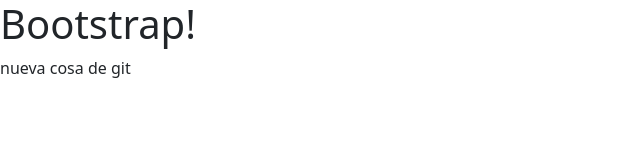
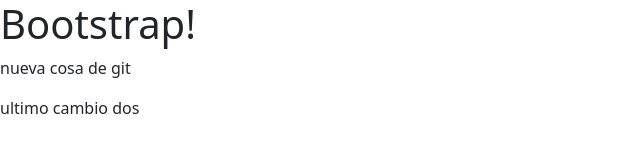
Before and after one commit to gastonantico/primero, a plain HTML site: page index.html in a window 1280 px wide. Shown: the whole page, without its empty margins (0-640 px from the left). Drawn offline with nearby package versions, Linux system fonts and the light colour scheme.

Commit message:
tercera version

```diff
--- a/index.html
+++ b/index.html
@@ -11,5 +11,7 @@
     <h1>Bootstrap!</h1>
 
     <p>nueva cosa de git</p>
+
+    <p>ultimo cambio dos</p>
 </body>
 </html>
```
